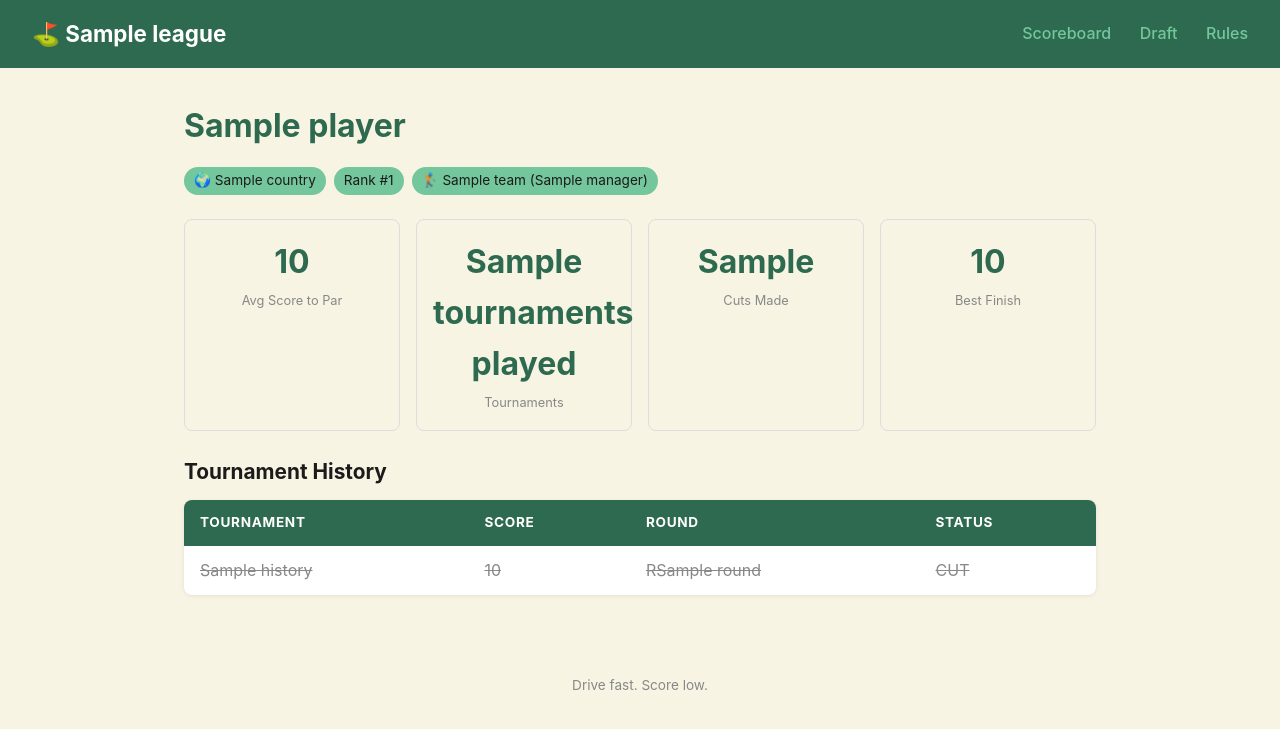
After one commit to lindsey504/drinking-and-driving, a Flask app: template templates/player.html in a window 1280 px wide. The commit adds this page. Shown: the top 729 px of the page. Run offline with Flask 3, Linux system fonts and the light colour scheme; the template is opened without the code that fills it: most values are stand-ins (such as "Sample title", 1, 10 or a date in 2020); some libraries are stand-ins or nearby versions.

Commit message:
Add player stats page — scoring avg, cut rate, tournament history

```diff
--- a/app.py
+++ b/app.py
@@ -131,6 +131,44 @@ def scoreboard():
 
     return render_template("scoreboard.html", tournament=tournament, scores=scores,
                            team_totals=team_totals, is_major=is_major, multiplier=MAJORS_MULTIPLIER)
+
+
+@app.route("/player/<player_id>")
+def player_stats(player_id):
+    """Player profile — scoring history and stats."""
+    player = supabase.table("players").select("*").eq("id", player_id).single().execute().data
+
+    # Find which team drafted this player (if any)
+    roster_row = supabase.table("roster").select("team_id").eq("player_id", player_id).limit(1).execute().data
+    team = None
+    if roster_row:
+        team = supabase.table("teams").select("*").eq("id", roster_row[0]["team_id"]).single().execute().data
+
+    # Get score history across all tournaments
+    scores_raw = supabase.table("scores").select("*, tournaments(name, start_date)").eq("player_id", player_id).order("tournaments(start_date)", desc=True).execute().data
+
+    history = []
+    for s in scores_raw:
+        score = s["score_to_par"] or 0
+        history.append({
+            "tournament": s["tournaments"]["name"] if s.get("tournaments") else "Unknown",
+            "score_to_par": score,
+            "score_str": f"+{score}" if score > 0 else str(score),
+            "round": s["round"],
+            "cut": s["cut"]
+        })
+
+    tournaments_played = len(history)
+    cuts_made = sum(1 for h in history if not h["cut"])
+    scores_only = [h["score_to_par"] for h in history if not h["cut"]]
+    avg_score = round(sum(scores_only) / len(scores_only), 1) if scores_only else "—"
+    best_score = min(scores_only) if scores_only else "—"
+    if isinstance(best_score, int):
+        best_score = f"+{best_score}" if best_score > 0 else str(best_score)
+
+    return render_template("player.html", player=player, team=team, history=history,
+                           tournaments_played=tournaments_played, cuts_made=cuts_made,
+                           avg_score=avg_score, best_score=best_score)
 
 
 @app.route("/roster/<team_id>/drop/<roster_id>", methods=["POST"])
--- a/static/css/style.css
+++ b/static/css/style.css
@@ -175,3 +175,13 @@ footer {
   background: var(--red);
   color: white;
 }
+
+/* Player stats */
+.player-header { margin-bottom: 1.5rem; }
+.player-meta { display: flex; gap: 0.5rem; flex-wrap: wrap; margin-top: 0.5rem; }
+.badge { background: var(--light-green); color: var(--dark); padding: 3px 10px; border-radius: 20px; font-size: 0.85em; }
+.badge.muted { background: #ddd; }
+.stats-grid { display: grid; grid-template-columns: repeat(auto-fit, minmax(120px, 1fr)); gap: 1rem; margin: 1.5rem 0; }
+.stat-card { background: var(--cream); border: 1px solid #ddd; border-radius: 8px; padding: 1rem; text-align: center; }
+.stat-value { font-size: 2rem; font-weight: bold; color: var(--green); }
+.stat-label { font-size: 0.8em; color: var(--muted); margin-top: 4px; }
--- a/templates/draft.html
+++ b/templates/draft.html
@@ -31,7 +31,7 @@
         {% for player in available %}
         <tr class="player-row" data-name="{{ player.name|lower }}">
           <td>{{ player.world_rank or '—' }}</td>
-          <td>{{ player.name }}</td>
+          <td><a href="/player/{{ player.id }}" target="_blank">{{ player.name }}</a></td>
           <td>{{ player.country or '—' }}</td>
           <td>
             <form method="POST" action="/draft/pick">
--- /dev/null
+++ b/templates/player.html
@@ -0,0 +1,62 @@
+{% extends "base.html" %}
+{% block content %}
+
+<div class="player-header">
+  <h1>{{ player.name }}</h1>
+  <div class="player-meta">
+    <span class="badge">🌍 {{ player.country or '—' }}</span>
+    <span class="badge">Rank #{{ player.world_rank or '—' }}</span>
+    {% if team %}
+    <span class="badge">🏌️ {{ team.name }} ({{ team.manager }})</span>
+    {% else %}
+    <span class="badge muted">Undrafted</span>
+    {% endif %}
+  </div>
+</div>
+
+<div class="stats-grid">
+  <div class="stat-card">
+    <div class="stat-value">{{ avg_score }}</div>
+    <div class="stat-label">Avg Score to Par</div>
+  </div>
+  <div class="stat-card">
+    <div class="stat-value">{{ tournaments_played }}</div>
+    <div class="stat-label">Tournaments</div>
+  </div>
+  <div class="stat-card">
+    <div class="stat-value">{{ cuts_made }}</div>
+    <div class="stat-label">Cuts Made</div>
+  </div>
+  <div class="stat-card">
+    <div class="stat-value">{{ best_score }}</div>
+    <div class="stat-label">Best Finish</div>
+  </div>
+</div>
+
+{% if history %}
+<h2>Tournament History</h2>
+<table class="standings">
+  <thead>
+    <tr>
+      <th>Tournament</th>
+      <th>Score</th>
+      <th>Round</th>
+      <th>Status</th>
+    </tr>
+  </thead>
+  <tbody>
+    {% for h in history %}
+    <tr class="{{ 'cut' if h.cut else '' }}">
+      <td>{{ h.tournament }}</td>
+      <td>{{ h.score_str }}</td>
+      <td>R{{ h.round }}</td>
+      <td>{{ 'CUT' if h.cut else '✅ Made cut' }}</td>
+    </tr>
+    {% endfor %}
+  </tbody>
+</table>
+{% else %}
+<p class="muted">No tournament history yet.</p>
+{% endif %}
+
+{% endblock %}
--- a/templates/roster.html
+++ b/templates/roster.html
@@ -18,7 +18,7 @@
   <tbody>
     {% for row in players %}
     <tr>
-      <td>{{ row.players.name }}</td>
+      <td><a href="/player/{{ row.players.id }}">{{ row.players.name }}</a></td>
       <td>{{ row.players.world_rank or '—' }}</td>
       <td>{{ row.players.country or '—' }}</td>
       <td>
```
